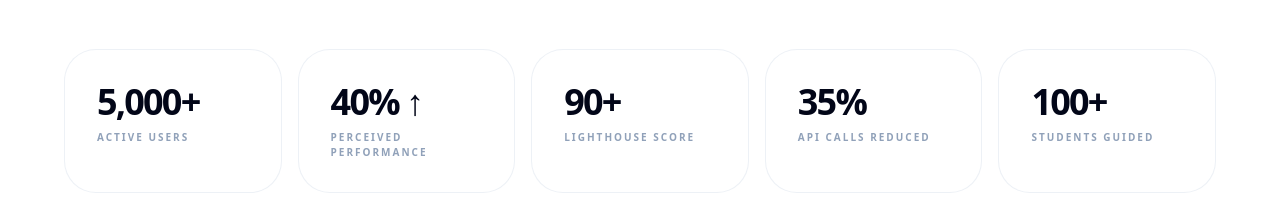
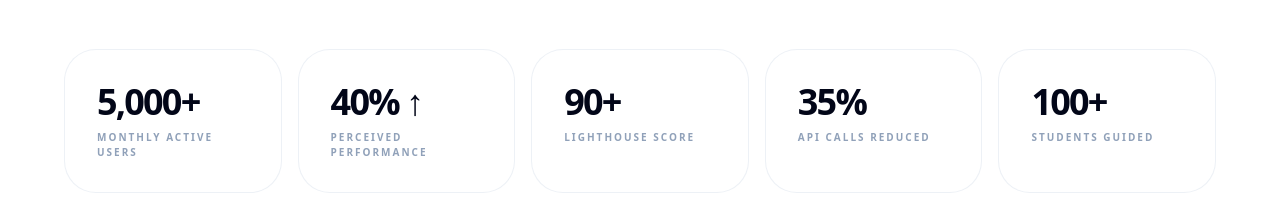
Before and after one commit to ayushagrawal2806/Portfolio-New, a React (Vite) app: page / in a window 1280 px wide. Shown: the part 940-1160 px from the top of the page. Built offline with nearby package versions, Linux system fonts and the light colour scheme.

Commit message:
fix: metrics change

```diff
--- a/src/constants/data.ts
+++ b/src/constants/data.ts
@@ -1,7 +1,7 @@
 import type { Experience, Metric, Project, TechCategory } from "../types";
 
 export const METRICS: Metric[] = [
-  { label: "Active Users", value: "5,000+" },
+  { label: "Monthly Active Users", value: "5,000+" },
   { label: "Perceived Performance", value: "40% ↑" },
   { label: "Lighthouse Score", value: "90+" },
   { label: "API Calls Reduced", value: "35%" },
```
